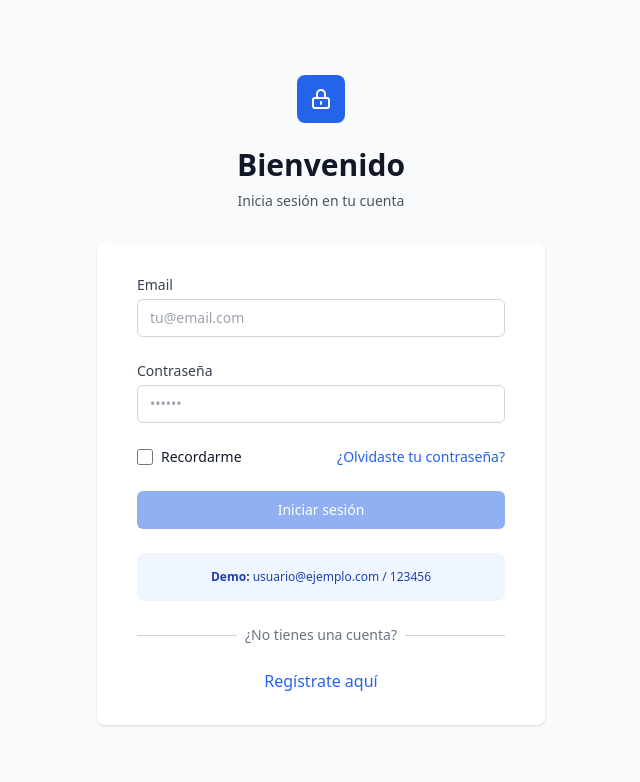
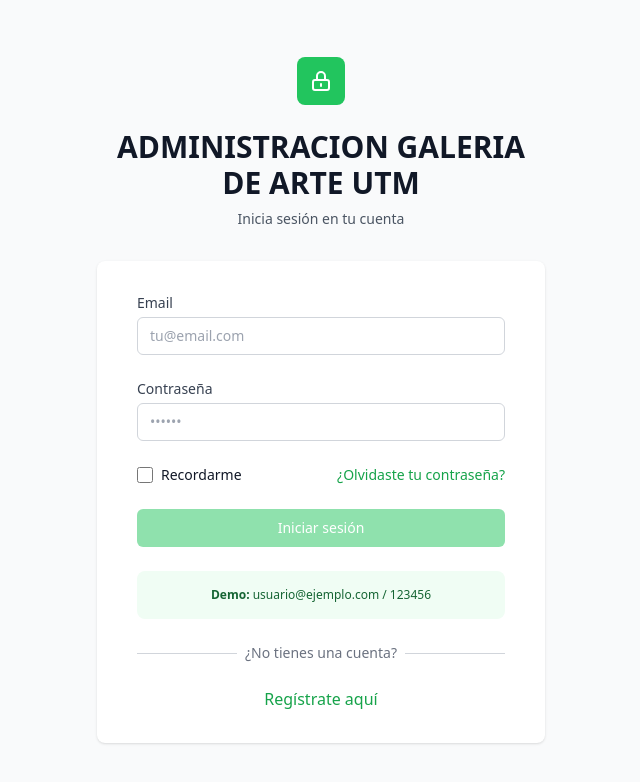
Before and after one commit to HectorZL/FRONTED-MUSEO-UTM, an Angular app: page /login in a window 1280 px wide. Shown: the top 782 px of the page, without its empty margins (319-959 px from the left). Built offline with nearby package versions, Linux system fonts and the light colour scheme.

Commit message:
fix:change color ui and title

```diff
--- a/src/app/demo/login/login.html
+++ b/src/app/demo/login/login.html
@@ -2,14 +2,14 @@
   <div class="sm:mx-auto sm:w-full sm:max-w-md">
     <div class="flex justify-center">
       <!-- Icono o logo de la app -->
-      <div class="w-12 h-12 bg-blue-600 rounded-lg flex items-center justify-center">
+      <div class="w-12 h-12 bg-green-500 rounded-lg flex items-center justify-center">
         <svg class="w-6 h-6 text-white" fill="none" stroke="currentColor" viewBox="0 0 24 24">
           <path stroke-linecap="round" stroke-linejoin="round" stroke-width="2" d="M12 15v2m-6 4h12a2 2 0 002-2v-6a2 2 0 00-2-2H6a2 2 0 00-2 2v6a2 2 0 002 2zm10-10V7a4 4 0 00-8 0v4h8z"/>
         </svg>
       </div>
     </div>
     <h2 class="mt-6 text-center text-3xl font-extrabold text-gray-900">
-      Bienvenido
+      ADMINISTRACION GALERIA DE ARTE UTM
     </h2>
     <p class="mt-2 text-center text-sm text-gray-600">
       Inicia sesión en tu cuenta
@@ -30,7 +30,7 @@
               type="email"
               formControlName="email"
               autocomplete="email"
-              class="appearance-none block w-full px-3 py-2 border border-gray-300 rounded-md placeholder-gray-400 focus:outline-none focus:ring-blue-500 focus:border-blue-500 sm:text-sm"
+              class="appearance-none block w-full px-3 py-2 border border-gray-300 rounded-md placeholder-gray-400 focus:outline-none focus:ring-green-500 focus:border-green-500 sm:text-sm"
               [class.border-red-300]="email?.invalid && email?.touched"
               [class.border-gray-300]="!(email?.invalid && email?.touched)"
               placeholder="tu@email.com">
@@ -51,7 +51,7 @@
               type="password"
               formControlName="password"
               autocomplete="current-password"
-              class="appearance-none block w-full px-3 py-2 border border-gray-300 rounded-md placeholder-gray-400 focus:outline-none focus:ring-blue-500 focus:border-blue-500 sm:text-sm"
+              class="appearance-none block w-full px-3 py-2 border border-gray-300 rounded-md placeholder-gray-400 focus:outline-none focus:ring-green-500 focus:border-green-500 sm:text-sm"
               [class.border-red-300]="password?.invalid && password?.touched"
               [class.border-gray-300]="!(password?.invalid && password?.touched)"
               placeholder="••••••">
@@ -68,14 +68,14 @@
               id="rememberMe"
               type="checkbox"
               formControlName="rememberMe"
-              class="h-4 w-4 text-blue-600 focus:ring-blue-500 border-gray-300 rounded">
+              class="h-4 w-4 text-green-600 focus:ring-green-500 border-gray-300 rounded">
             <label for="rememberMe" class="ml-2 block text-sm text-gray-900">
               Recordarme
             </label>
           </div>
 
           <div class="text-sm">
-            <a href="#" class="font-medium text-blue-600 hover:text-blue-500">
+            <a href="#" class="font-medium text-green-600 hover:text-green-500">
               ¿Olvidaste tu contraseña?
             </a>
           </div>
@@ -102,7 +102,7 @@
           <button
             type="submit"
             [disabled]="isLoading() || loginForm.invalid"
-            class="group relative w-full flex justify-center py-2 px-4 border border-transparent text-sm font-medium rounded-md text-white bg-blue-600 hover:bg-blue-700 focus:outline-none focus:ring-2 focus:ring-offset-2 focus:ring-blue-500 disabled:opacity-50 disabled:cursor-not-allowed transition-colors duration-200">
+            class="group relative w-full flex justify-center py-2 px-4 border border-transparent text-sm font-medium rounded-md text-white bg-green-500 hover:bg-blue-700 focus:outline-none focus:ring-2 focus:ring-offset-2 focus:ring-green-500 disabled:opacity-50 disabled:cursor-not-allowed transition-colors duration-200">
 
             @if (isLoading()) {
               <!-- Loading spinner -->
@@ -118,8 +118,8 @@
         </div>
 
         <!-- Demo credentials -->
-        <div class="mt-4 p-4 bg-blue-50 rounded-lg">
-          <p class="text-xs text-blue-800 text-center">
+        <div class="mt-4 p-4 bg-green-50 rounded-lg">
+          <p class="text-xs text-green-800 text-center">
             <strong>Demo:</strong> usuario@ejemplo.com / 123456
           </p>
         </div>
@@ -139,7 +139,7 @@
         </div>
 
         <div class="mt-6 text-center">
-          <a href="#" class="font-medium text-blue-600 hover:text-blue-500">
+          <a href="#" class="font-medium text-green-600 hover:text-green-500">
             Regístrate aquí
           </a>
         </div>
```
